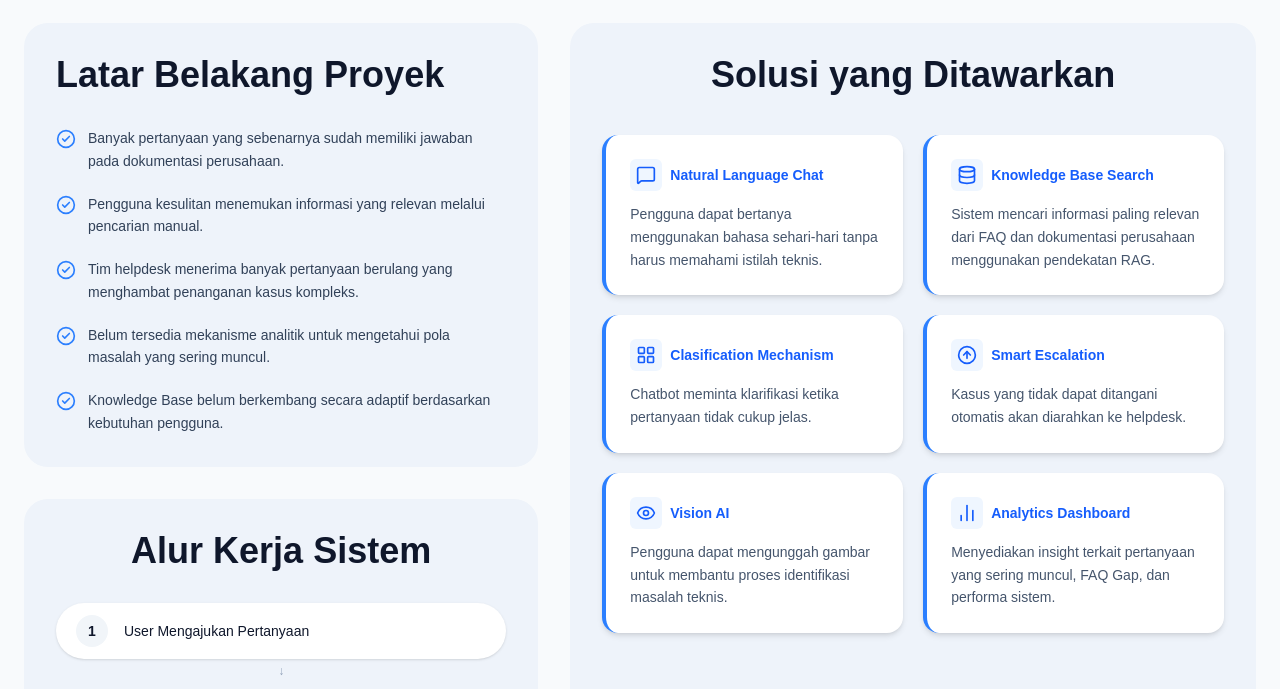
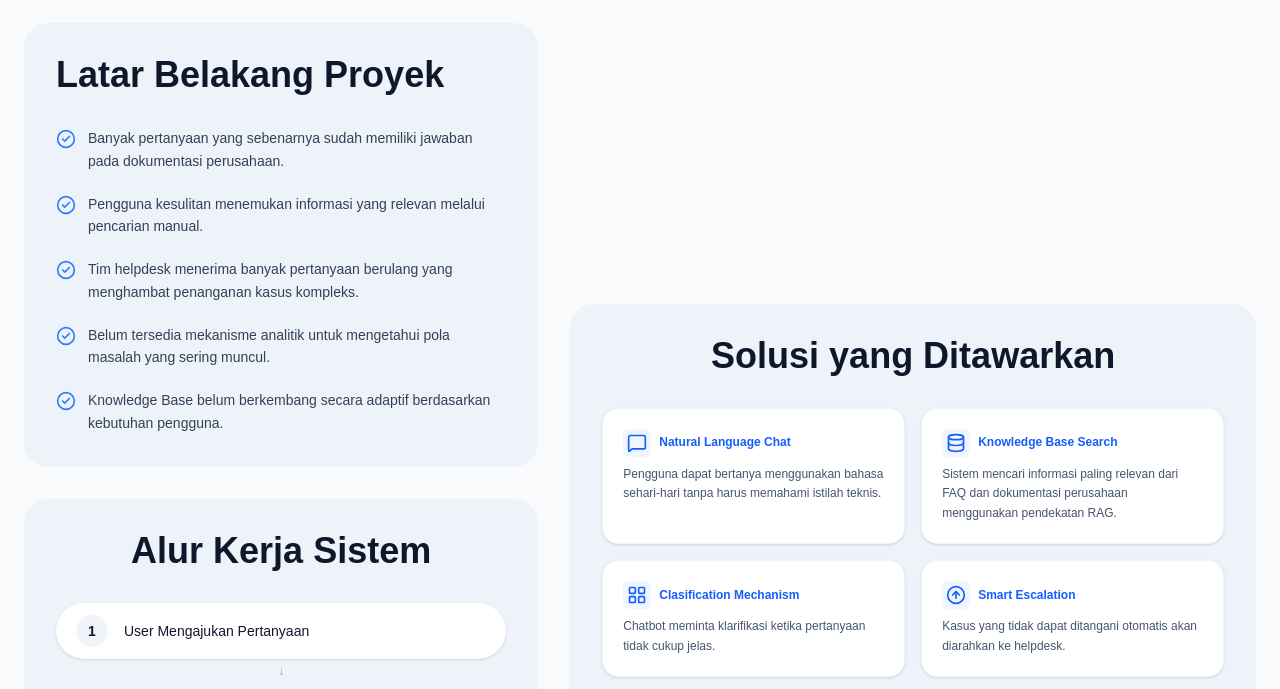
Before and after one commit to Zakianggoro/chatson-landing-page, a Next.js app: page / in a window 1280 px wide. Shown: the part 2691-3380 px from the top of the page. Built offline with nearby package versions, Linux system fonts and the light colour scheme.

Commit message:
upt: "solusi yang di tawarkan" card flex to center

```diff
--- a/app/page.tsx
+++ b/app/page.tsx
@@ -405,7 +405,7 @@ export default function LandingPage() {
           transition={{ duration: 0.8 }}
           className="max-w-7xl mx-auto"
         >
-          <div className="grid lg:grid-cols-[0.9fr_1.2fr] gap-8">
+          <div className="grid lg:grid-cols-[0.9fr_1.2fr] gap-8 items-center">
             {/* LEFT SIDE */}
             <div className="space-y-8">
               {/* LATAR BELAKANG */}
@@ -496,11 +496,11 @@ export default function LandingPage() {
 
             {/* RIGHT SIDE — Solusi yang Ditawarkan */}
             <div className="bg-[#eef3fa] rounded-3xl p-8">
-              <h2 className="text-center text-4xl font-bold mb-10">
+              <h2 className="text-center text-4xl font-bold mb-8">
                 Solusi yang Ditawarkan
               </h2>
 
-              <div className="grid md:grid-cols-2 gap-5">
+              <div className="grid grid-cols-2 gap-4">
                 {solutions.map((item, index) => (
                   <motion.div
                     key={item.title}
@@ -509,18 +509,17 @@ export default function LandingPage() {
                     viewport={{ once: false }}
                     transition={{ delay: index * 0.1, duration: 0.5 }}
                     whileHover={{ y: -6, scale: 1.02 }}
-                    className="bg-white rounded-2xl p-6 shadow-md border-l-4 border-blue-500"
+                    className="bg-white rounded-2xl p-5 shadow-sm border border-slate-100 flex flex-col"
                   >
-                    {/* Icon + Title row — sesuai design */}
-                    <div className="flex items-center gap-2 mb-3">
-                      <div className="w-8 h-8 rounded-md bg-blue-50 flex items-center justify-center flex-shrink-0">
+                    <div className="flex items-center gap-2 mb-2">
+                      <div className="w-7 h-7 rounded-md bg-blue-50 flex items-center justify-center flex-shrink-0">
                         {item.icon}
                       </div>
-                      <h3 className="font-bold text-sm text-blue-600">
+                      <h3 className="font-bold text-xs text-blue-600 leading-tight">
                         {item.title}
                       </h3>
                     </div>
-                    <p className="text-slate-600 text-sm leading-relaxed">
+                    <p className="text-slate-600 text-xs leading-relaxed">
                       {item.desc}
                     </p>
                   </motion.div>
```
